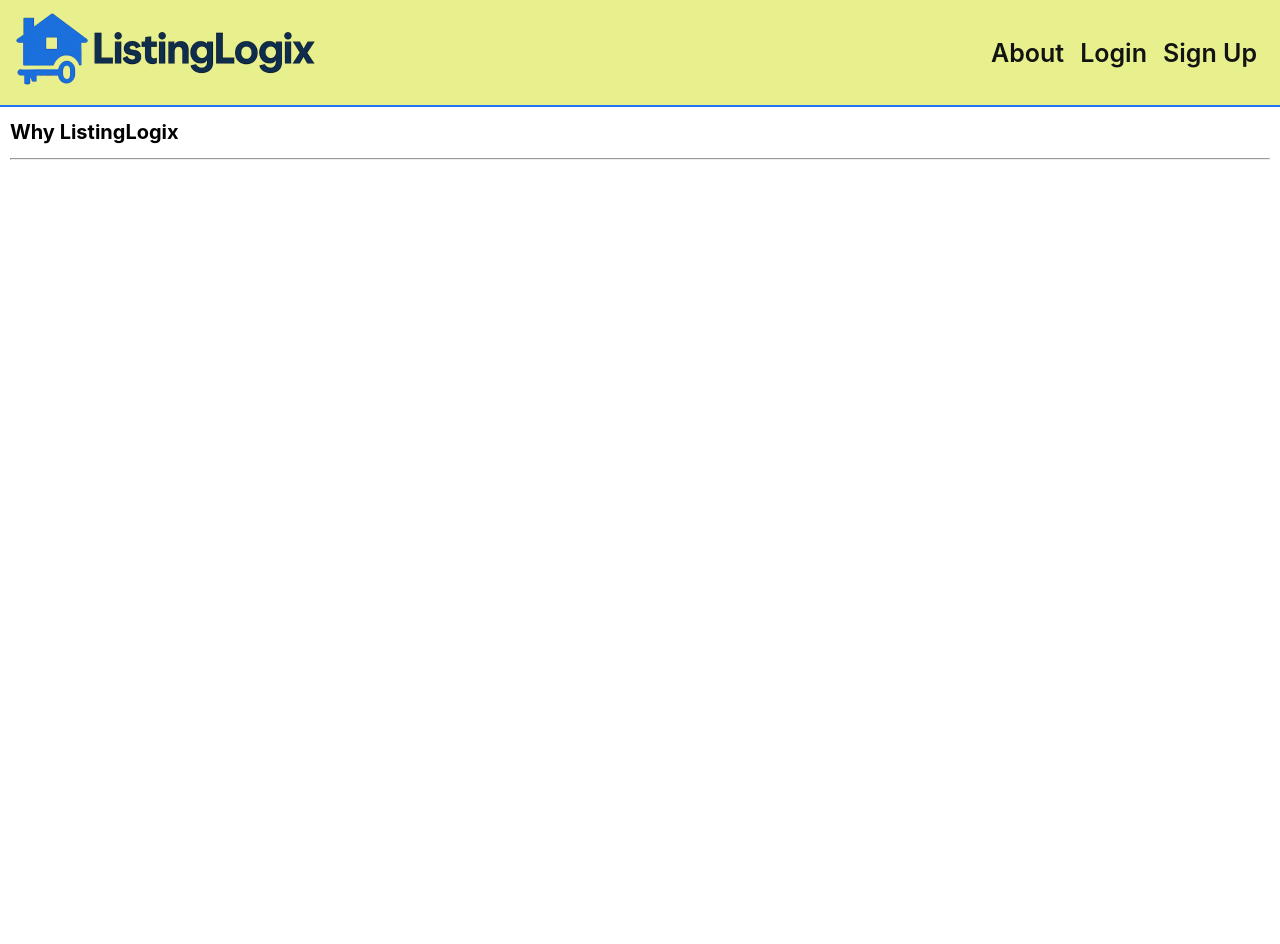
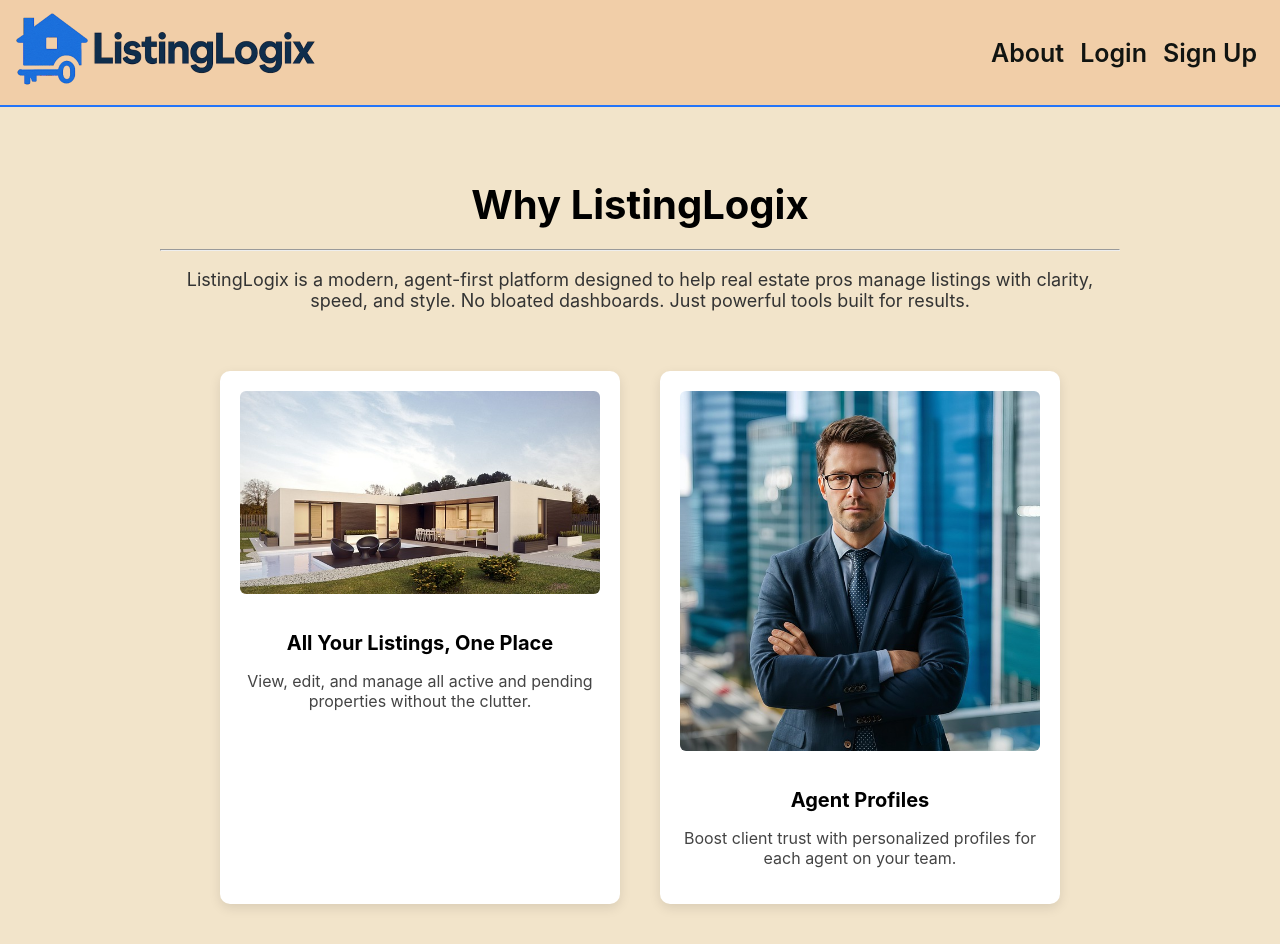
Before and after one commit to abashwitharash/listinglogix, a Django app: page /about/ in a window 1280 px wide. Before the commit the page ends 160 px from the top, so only its background shows below. Run offline with Django 5.2, Linux system fonts and the light colour scheme.

Commit message:
about page css complete

```diff
--- a/main_app/static/css/base.css
+++ b/main_app/static/css/base.css
@@ -21,6 +21,7 @@ html {
   }
 
   body {
+    background-color: #f2e4ca;
     margin: 0;
     display: flex;
     flex-direction: column;
@@ -29,16 +30,16 @@ html {
       'Oxygen', 'Ubuntu', 'Cantarell', 'Fira Sans', 'Droid Sans',
       'Helvetica Neue', sans-serif;
     min-height: 100vh;
-    --nav-bg: rgba(223, 232, 93, 0.7);
-    --nav-bg-ff: rgba(104, 197, 248, 0.9);
+    --nav-bg: rgba(241, 197, 155, 0.7);
+    --nav-bg-ff: rgba(241, 197, 155, 0.7);
     --borders: rgb(36, 116, 248) solid 2px;
     --text-color: rgb(17, 20, 17);
     --link-hover-color: rgb(16, 56, 158);
     --button-bg: rgb(245, 245, 245);
     --button-bg-hover: rgb(226, 226, 226);
-    --submit: rgb(26, 128, 0);
-    --warn: rgb(255, 102, 0);
-    --danger: rgb(220, 20, 30);
+    --submit: rgb(0, 0, 0);
+    --warn: rgb(0, 0, 0);
+    --danger: rgb(0, 0, 0);
     --secondary: rgb(57, 57, 57);
     --card-box-shadow: 5px 5px 6px -1px #aaa;
     --font-xtreme: 4.2rem;
@@ -253,7 +254,7 @@ html {
     text-decoration: none;
     color: var(--text-color);
     font-weight: 600;
-    font-size: 16px;
+    font-size: 25px;
     background: none;
     border: none;
     cursor: pointer;
--- /dev/null
+++ b/main_app/static/css/lists/about.css
@@ -0,0 +1,49 @@
+.about-container {
+    max-width: 1000px;
+    margin: 0 auto;
+    padding: 40px 20px;
+    text-align: center;
+  }
+
+  .about-header h1 {
+    font-size: 4rem;
+    margin-bottom: 0.5em;
+  }
+
+  .about-header p {
+    font-size: 1.8rem;
+    color: #333;
+  }
+
+  .about-features {
+    display: flex;
+    flex-wrap: wrap;
+    gap: 40px;
+    margin-top: 60px;
+    justify-content: center;
+  }
+
+  .feature-card {
+    max-width: 400px;
+    border-radius: 10px;
+    overflow: hidden;
+    box-shadow: 0 4px 12px rgba(0,0,0,0.1);
+    background: #fff;
+    padding: 20px;
+  }
+
+  .feature-card img {
+    width: 100%;
+    border-radius: 6px;
+    margin-bottom: 15px;
+  }
+
+  .feature-card h3 {
+    font-size: 2rem;
+    margin-bottom: 10px;
+  }
+
+  .feature-card p {
+    font-size: 1.6rem;
+    color: #444;
+  }
--- a/main_app/templates/about.html
+++ b/main_app/templates/about.html
@@ -1,7 +1,31 @@
 {% extends 'base.html' %}
+{% load static %}
+
+{% block head %}
+<link rel="stylesheet" href="{% static 'css/lists/about.css' %}" />
+{% endblock %}
+
 {% block content %}
-<h1>Why ListingLogix</h1>
-<hr />
-<p class="page-content">
-</p>
+<section class="about-container">
+  <div class="about-header">
+    <h1>Why ListingLogix</h1>
+    <hr />
+    <p class="page-content">
+      ListingLogix is a modern, agent-first platform designed to help real estate pros manage listings with clarity, speed, and style. No bloated dashboards. Just powerful tools built for results.
+    </p>
+  </div>
+
+  <div class="about-features">
+    <div class="feature-card">
+      <img src="{% static 'images/home.jpg' %}" alt="Dashboard Screenshot" />
+      <h3>All Your Listings, One Place</h3>
+      <p>View, edit, and manage all active and pending properties without the clutter.</p>
+    </div>
+    <div class="feature-card">
+      <img src="{% static 'images/agent.jpg' %}" alt="Agent Profile Preview" />
+      <h3>Agent Profiles</h3>
+      <p>Boost client trust with personalized profiles for each agent on your team.</p>
+    </div>
+  </div>
+</section>
 {% endblock %}
--- a/main_app/templates/home.html
+++ b/main_app/templates/home.html
@@ -4,7 +4,6 @@
   href="{% static 'css/lists/home.css' %}"
 />
 {% endblock %} {% block content %}
-
 <section class="logo-container">
   <div class="list-container">
   </div>
```
Also changed, not shown: main_app/static/images/agent.jpg (added), main_app/static/images/home.jpg (added).
